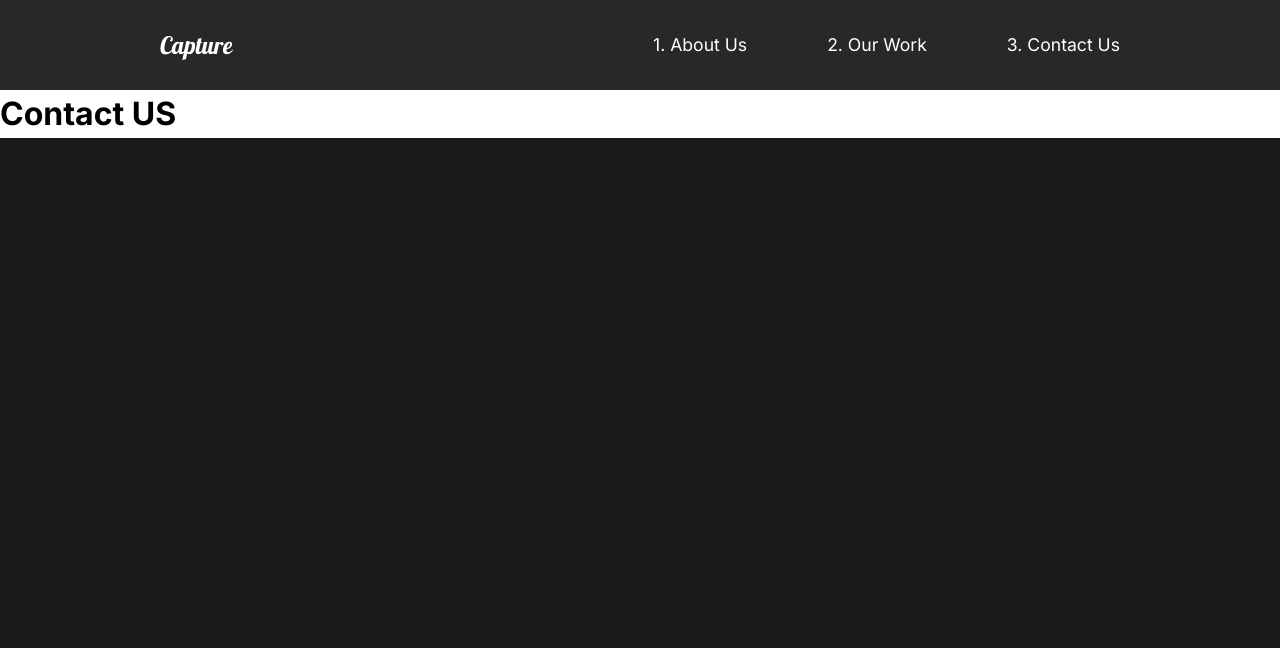
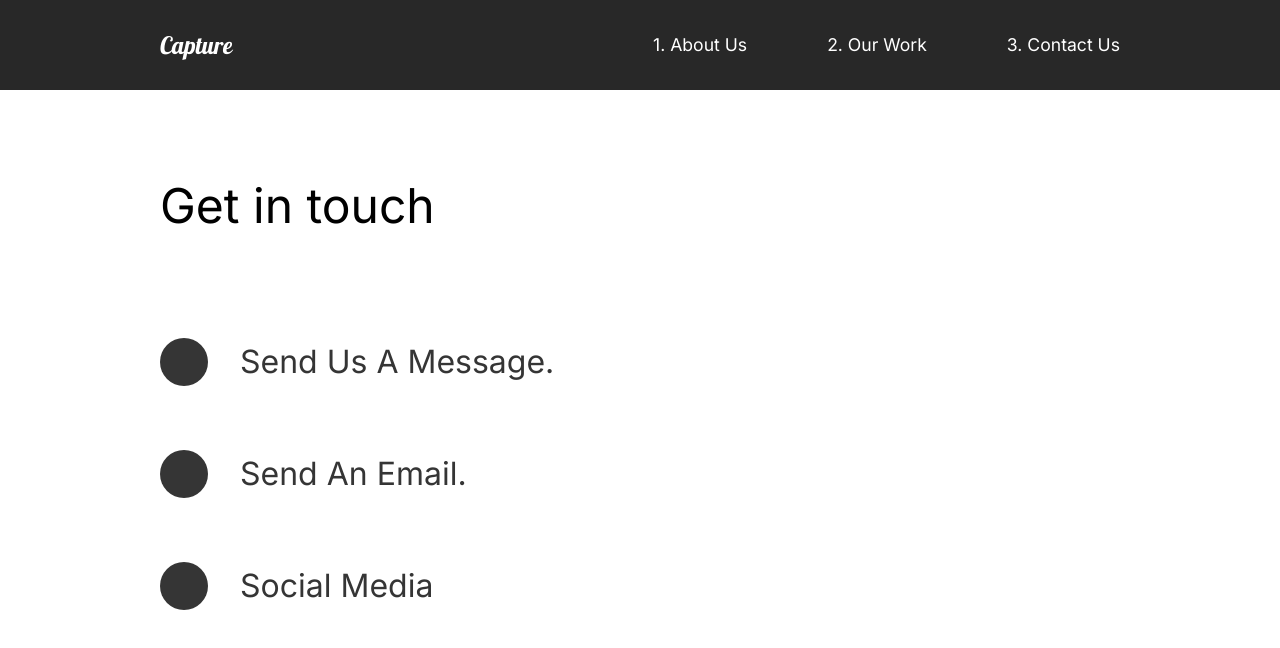
Before and after one commit to subhamBharadwaz/capture, a React (Create React App) app: page /contact in a window 1280 px wide. Shown: the top 648 px of the page. Built offline with nearby package versions, Linux system fonts and the light colour scheme.

Commit message:
:lipstick: anim(Conatact Page)
- Contact Page Animation

```diff
--- a/src/animation.js
+++ b/src/animation.js
@@ -25,6 +25,17 @@
   show: {
     y: 0,
     rotate: 0,
+    transition: {
+      duration: 0.5,
+      ease: "easeOut",
+    },
+  },
+};
+
+export const titleAnimNorm = {
+  hidden: { y: 200 },
+  show: {
+    y: 0,
     transition: {
       duration: 0.5,
       ease: "easeOut",
--- a/src/pages/ContactUs.js
+++ b/src/pages/ContactUs.js
@@ -1,21 +1,80 @@
 import React from "react";
+
+// Styles
+import styled from "styled-components";
 
 // Import Animation
 import { motion } from "framer-motion";
-import { pageAnimation } from "../animation";
+import { pageAnimation, titleAnimNorm } from "../animation";
 
 const ContactUs = () => {
   return (
-    <motion.div
+    <ContactStyle
       variants={pageAnimation}
       initial="hidden"
       animate="show"
       exit="exit"
       style={{ background: "#fff" }}
     >
-      <h1>Contact US</h1>
-    </motion.div>
+      <Title>
+        <Hide>
+          <motion.h2 variants={titleAnimNorm}>Get in touch</motion.h2>
+        </Hide>
+      </Title>
+      <div>
+        <Hide>
+          <Social variants={titleAnimNorm}>
+            <Circle />
+            <h2>Send Us A Message.</h2>
+          </Social>
+        </Hide>
+        <Hide>
+          <Social variants={titleAnimNorm}>
+            <Circle />
+            <h2>Send An Email.</h2>
+          </Social>
+        </Hide>
+        <Hide>
+          <Social variants={titleAnimNorm}>
+            <Circle />
+            <h2>Social Media</h2>
+          </Social>
+        </Hide>
+      </div>
+    </ContactStyle>
   );
 };
 
+const ContactStyle = styled(motion.div)`
+  padding: 5rem 10rem;
+  color: #353535;
+  min-height: 90vh;
+`;
+
+const Title = styled.div`
+  margin-bottom: 4rem;
+  color: black;
+`;
+
+const Hide = styled.div`
+  overflow: hidden;
+`;
+
+const Circle = styled.div`
+  border-radius: 50%;
+  width: 3rem;
+  height: 3rem;
+  background: #353535;
+`;
+
+const Social = styled(motion.div)`
+  display: flex;
+  align-items: center;
+
+  h2 {
+    margin: 2rem;
+    font-size: 2rem;
+  }
+`;
+
 export default ContactUs;
```
